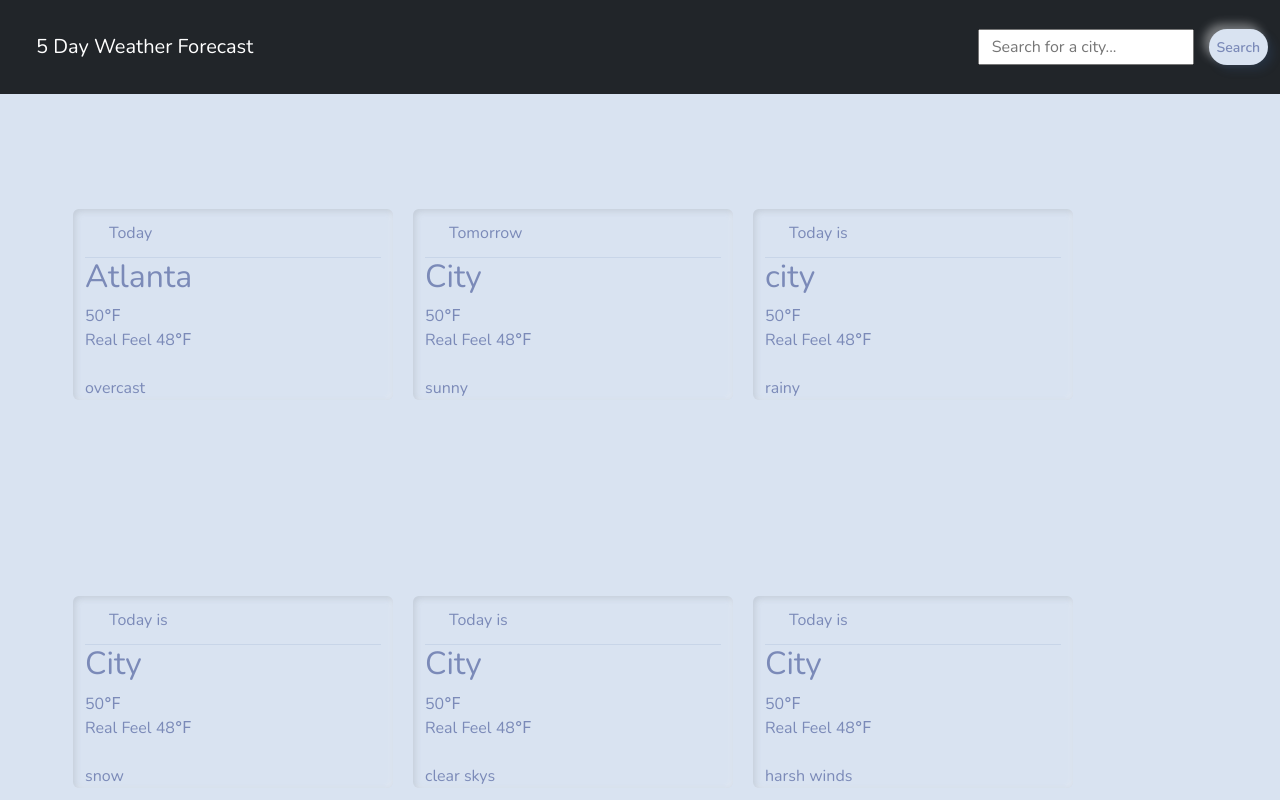
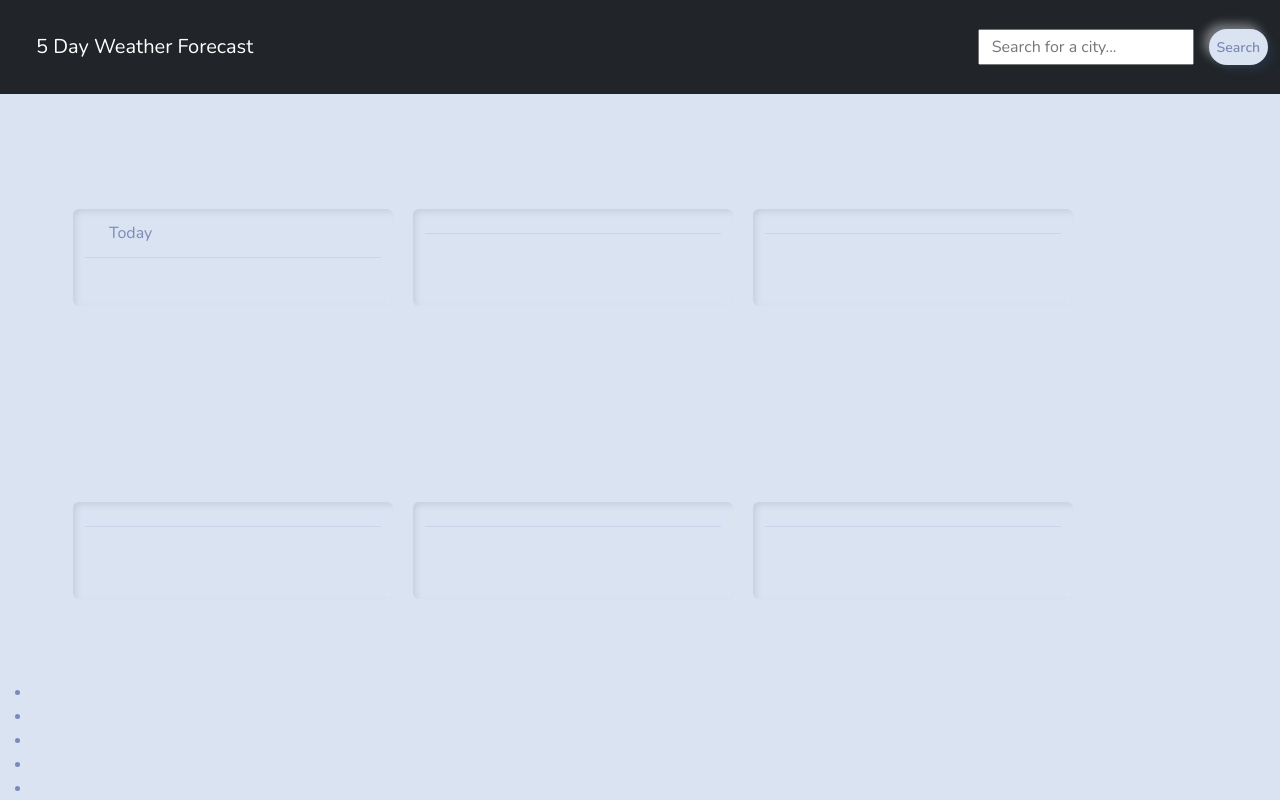
Before and after one commit to MontineSproul/weather_dashboard, a plain HTML site: page index.html in a window 1280 px wide. Shown: the top 800 px of the page. Drawn offline with nearby package versions, Linux system fonts and the light colour scheme.

Commit message:
added README.md worked on cleaning up HTML

```diff
--- a/assets/main.js
+++ b/assets/main.js
@@ -27,7 +27,7 @@ document.querySelector('.clearHistory').addEventListener('click', function(){
     //local storage in search bar
 
 
-    function searchWeather(event) {
+function searchWeather(event) {
         event.preventDefault()
 
     // use searchCity to put it on the card
--- a/assets/style.css
+++ b/assets/style.css
@@ -38,3 +38,7 @@
     margin-right: 15px;
     border-radius: 5;
 }
+
+.deg {
+    padding-top: 48px;
+}
--- a/index.html
+++ b/index.html
@@ -29,69 +29,69 @@
         <div class="card bg-secondary mb-3 col-sm-6 " id="card1" style="max-width: 20rem;">
             <div class="card-header dayDate">Today</div>
             <div class="weather">
-            <h2 class="city">Atlanta</h2>
-            <div class="degrees1">50℉</div>
-            <div class="realFeel1">Real Feel 48℉</div>
+            <h2 class="city"></h2>
+            <div class="degrees1"></div>
+            <div class="realFeel1"></div>
             <img class="iconDescription1" src="">
-            <div class="description1">overcast</div>
+            <div class="description1"></div>
 
             </div>
         </div>
         <div class="card bg-secondary mb-3 col-sm-6 " style="max-width: 20rem;">
-            <div class="card-header date2">Tomorrow</div>
+            <div class="card-header date2"></div>
              <div class="weather ">
-                  <h2 class="city">City</h2>
-                  <div class="degrees2">50℉</div>
-                  <div class="realFeel2">Real Feel 48℉</div>
+                  <!-- <h2 class="city">City</h2> -->
+                  <div class="degrees2 deg"></div>
+                  <div class="realFeel2"></div>
                   <img class="iconDescription2" src="">
-                  <div class="description2">sunny</div>
+                  <div class="description2"></div>
 
             </div>
          </div>
          <div class="card bg-secondary mb-3 col-sm-6 " style="max-width: 20rem;">
             <!-- add date/moments to put the day of the week for the next 5 days -->
-        <div class="card-header date3">Today is</div>
+        <div class="card-header date3"></div>
         <div class="weather ">
-                <h2 class="city">city</h2>
-                <div class="degrees3">50℉</div>
-                <div class="realFeel3">Real Feel 48℉</div>
+                <!-- <h2 class="city">city</h2> -->
+                <div class="degrees3 deg"></div>
+                <div class="realFeel3"></div>
                 <img class="iconDescription3" src="">
-                <div class="description3">rainy</div>
+                <div class="description3"></div>
 
         </div>
         </div>
     </div>
     <div class="row two">
         <div class="card bg-secondary mb-3 col-sm-6 " style="max-width: 20rem;">
-        <div class="card-header date4">Today is</div>
+        <div class="card-header date4"></div>
         <div class="weather">
-                <h2 class="city">City</h2>
-                <div class="degrees4">50℉</div>
-                <div class="realFeel4">Real Feel 48℉</div>
+                <!-- <h2 class="city">City</h2> -->
+                <div class="degrees4 deg"></div>
+                <div class="realFeel4"></div>
                 <img class="iconDescription4" src="">
-                <div class="description4">snow</div>
+                <div class="description4"></div>
                      <p class="card-text"></p>
         </div>
         </div>
          <div class="card bg-secondary mb-3 col-sm-6 " style="max-width: 20rem;">
-        <div class="card-header date5">Today is</div>
+        <div class="card-header date5"></div>
         <div class="weather ">
-             <h2 class="city">City</h2>
-             <div class="degrees5">50℉</div>
-             <div class="realFeel5">Real Feel 48℉</div>
+             <!-- <h2 class="city">City</h2> -->
+             <div class="degrees5 deg"></div>
+             <div class="realFeel5"></div>
              <img class="iconDescription5" src="">
-             <div class="description5">clear skys</div>
+             <div class="description5"></div>
 
         </div>
         </div>
         <div class="card bg-secondary mb-3 col-sm-6 " style="max-width: 20rem;">
-            <div class="card-header date6">Today is</div>
+            <div class="card-header date6"></div>
             <div class="weather ">
-                 <h2 class="city">City</h2>
-                 <div class="degrees6">50℉</div>
-                 <div class="realFeel6">Real Feel 48℉</div>
+                 <!-- <h2 class="city">City</h2> -->
+                 <div class="degrees6 deg"></div>
+                 <div class="realFeel6"></div>
                  <img class="iconDescription6" src="">
-                 <div class="description6">harsh winds</div>
+                 <div class="description6"></div>
 
             </div>
             </div>
```
Also changed, not shown: 1 other file.
